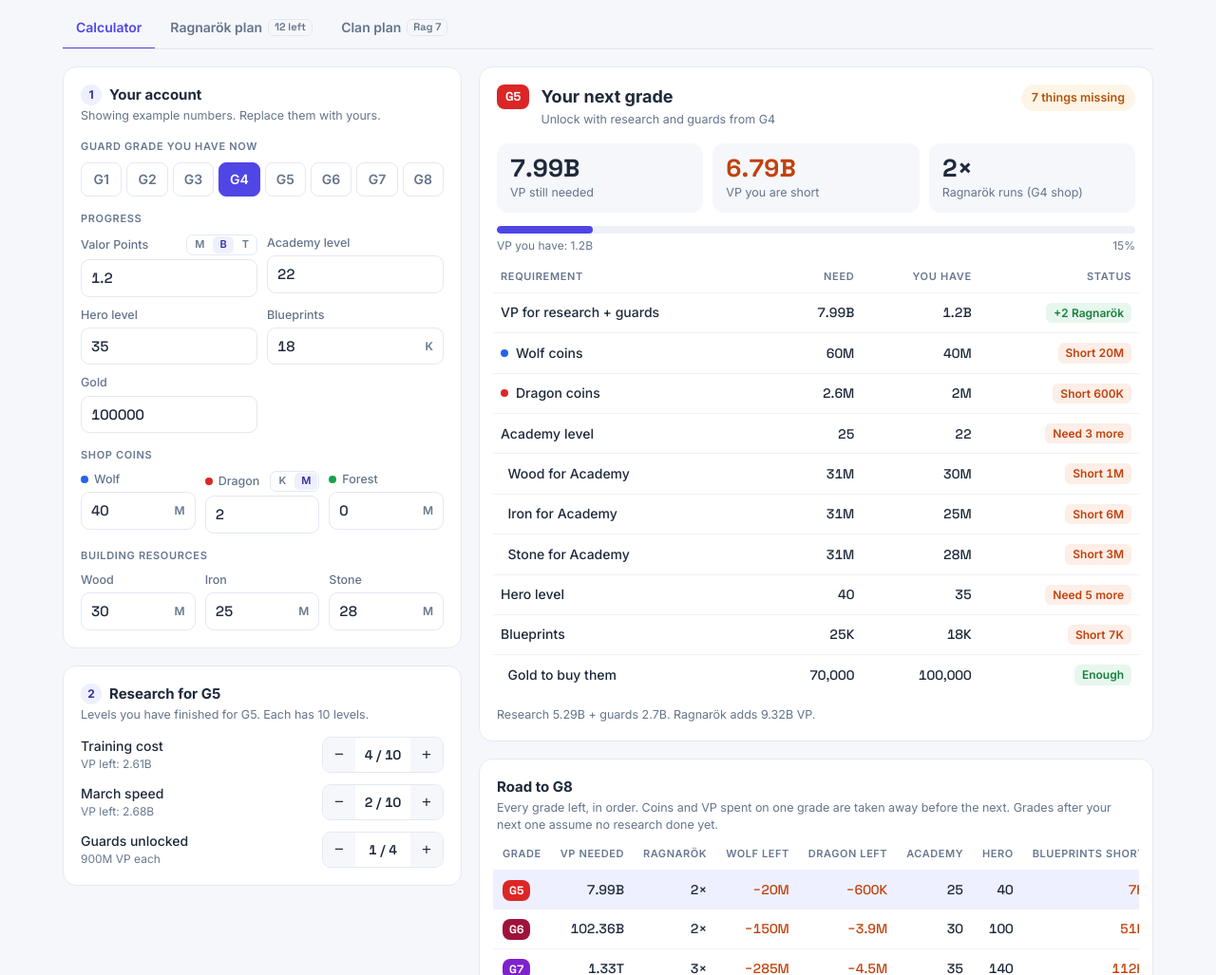
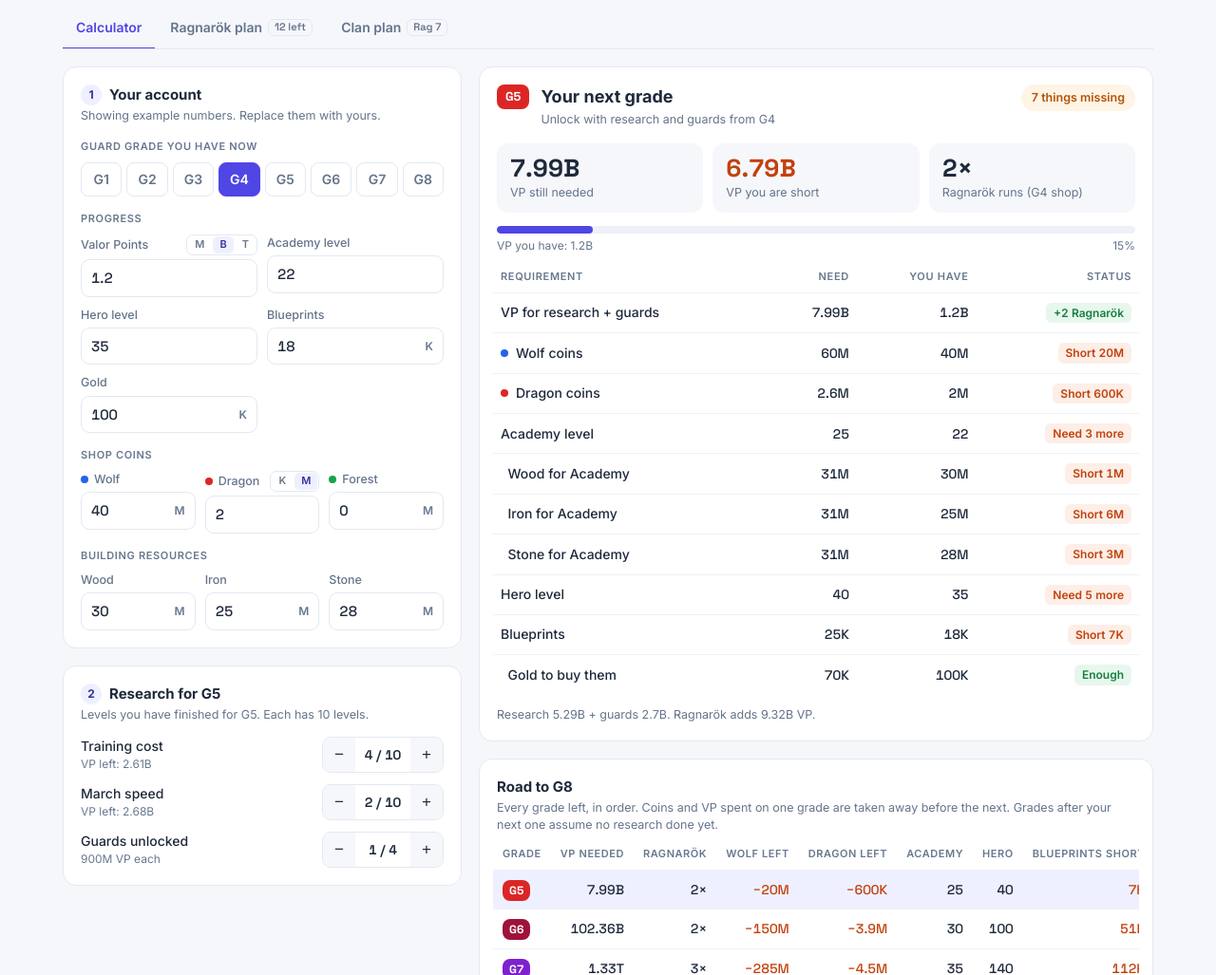
Before and after one commit to techmall-admin/SK-G2G8, a plain HTML site: page index.html in a window 1280 px wide. Shown: the part 73-1100 px from the top of the page at 95% size. Drawn offline with Linux system fonts and the light colour scheme.

Commit message:
Type Gold in K
Co-Authored-By: Claude Opus 5.5 <noreply@anthropic.com>

```diff
--- a/index.html
+++ b/index.html
@@ -193,7 +193,7 @@ details li{margin:3px 0}
           <div class="f"><label for="acc">Academy level</label><div class="in"><input id="acc" type="number" min="0" max="45" inputmode="numeric"></div></div>
           <div class="f"><label for="hero">Hero level</label><div class="in"><input id="hero" type="number" min="0" inputmode="numeric"></div></div>
           <div class="f"><label for="proj">Blueprints</label><div class="in"><input id="proj" type="number" min="0" step="any" inputmode="decimal"><span>K</span></div></div>
-          <div class="f"><label for="gold">Gold</label><div class="in"><input id="gold" type="number" min="0" inputmode="numeric"></div></div>
+          <div class="f"><label for="gold">Gold</label><div class="in"><input id="gold" type="number" min="0" step="any" inputmode="decimal"><span>K</span></div></div>
         </div>
 
         <div class="group-label">Shop coins</div>
@@ -381,7 +381,7 @@ for(var n=1;n<=8;n++){var b=document.createElement('button');b.type='button';b.c
 
 FIELDS.forEach(function(id){document.getElementById(id).addEventListener('input',function(){var v=parseFloat(this.value),x=isNaN(v)?0:Math.max(v,0);
   if(UNITS[id])x=x*(UNITS[id][S[id+'Unit']]||1);
-  if(id==='proj')x=Math.round(x*1000);             // blueprints are typed in K, stored as a count
+  if(id==='proj'||id==='gold')x=Math.round(x*1000); // blueprints and gold are typed in K, stored as a count
   S[id]=x;touch();renderResults();});});
 [].forEach.call(document.querySelectorAll('.seg[data-f]'),function(seg){seg.addEventListener('click',function(e){
   var f=seg.dataset.f,b=e.target.closest('button[data-u]');if(!b||b.dataset.u===S[f+'Unit'])return;
@@ -449,7 +449,7 @@ function renderResults(){
   if(r.q.hero>0){rows.push(row(null,'Hero level',r.q.hero,S.hero,stOk(r.heroOk,'Reached','Need '+(r.q.hero-S.hero)+' more')));add(r.heroOk);}
   if(r.q.proj>0){
     rows.push(row(null,'Blueprints',fK(r.q.proj),fK(S.proj),stOk(r.projMiss===0,'Enough','Short '+fK(r.projMiss))));
-    if(r.projMiss>0){rows.push(row(null,'&nbsp;&nbsp;Gold to buy them',fN(r.goldNeed),fN(S.gold),stOk(goldOk,'Enough','Short '+fN(r.goldNeed-S.gold))));add(goldOk);}
+    if(r.projMiss>0){rows.push(row(null,'&nbsp;&nbsp;Gold to buy them',fK(r.goldNeed),fK(S.gold),stOk(goldOk,'Enough','Short '+fK(r.goldNeed-S.gold))));add(goldOk);}
   }
 
   var pct=r.need.total>0?Math.min(S.vp/r.need.total*100,100):100;
@@ -636,6 +636,7 @@ document.getElementById('log-undo').addEventListener('click',function(){
 function renderInputs(){
   FIELDS.forEach(function(id){document.getElementById(id).value=S[id]||S[id]===0?S[id]:'';});
   document.getElementById('proj').value=+(S.proj/1000).toFixed(3);
+  document.getElementById('gold').value=+(S.gold/1000).toFixed(3);
   Object.keys(UNITS).forEach(function(f){
     document.getElementById(f).value=+(S[f]/(UNITS[f][S[f+'Unit']]||1)).toPrecision(6);
     [].forEach.call(document.querySelectorAll('#'+f+'-unit button'),function(b){b.setAttribute('aria-pressed',b.dataset.u===S[f+'Unit']?'true':'false');});});
```
